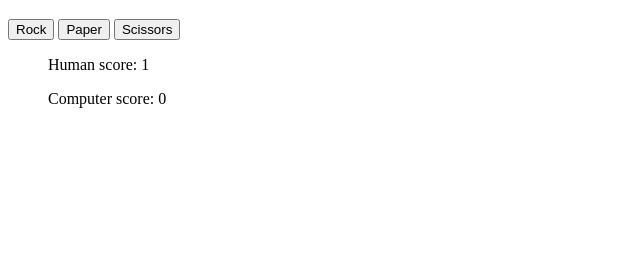
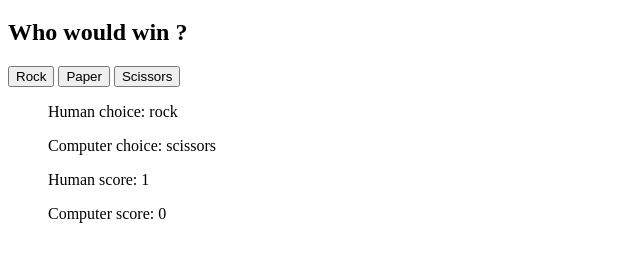
Before and after one commit to Huangphoux/odin-jankenpon, a plain HTML site: page index.html in a window 1280 px wide. Both pictures are taken after a click on the button "Rock". Shown: the part 61-322 px from the top of the page, without its empty margins (0-640 px from the left). Drawn offline with Linux system fonts and the light colour scheme.

Commit message:
Show both player's choice
My JS file is gonna be dumpster fire
to try to organize.

```diff
--- a/index.html
+++ b/index.html
@@ -9,11 +9,19 @@
     </head>
     <body>
         <h1>Jank & Pong!</h1>
-
+        <h2>Who would win ?</h2>
         <div class="choice">
             <button>Rock</button>
             <button>Paper</button>
             <button>Scissors</button>
+        </div>
+        <div>
+            <ul class="human-choice">
+                Human choice:
+            </ul>
+            <ul class="computer-choice">
+                Computer choice:
+            </ul>
         </div>
         <div>
             <ul class="human">
--- a/script.js
+++ b/script.js
@@ -70,11 +70,25 @@ computerSpan.textContent = computerScore;
 const computerItem = document.querySelector(".computer");
 computerItem.appendChild(computerSpan);
 
+const humanChoiceSpan = document.createElement("span");
+const humanChoiceItem = document.querySelector(".human-choice");
+humanChoiceItem.appendChild(humanChoiceSpan);
+
+const computerChoiceSpan = document.createElement("span");
+const computerChoiceItem = document.querySelector(".computer-choice");
+computerChoiceItem.appendChild(computerChoiceSpan);
+
+const showResult = document.createElement("h2");
+
 const buttons = document.querySelectorAll("button");
 buttons.forEach((button) => {
     button.addEventListener("click", () => {
         const playerChoice = button.textContent.toLowerCase();
-        playRound(playerChoice, getComputerChoice());
+        const computerChoice = getComputerChoice();
+        playRound(playerChoice, computerChoice);
+
+        humanChoiceSpan.textContent = playerChoice;
+        computerChoiceSpan.textContent = computerChoice;
 
         humanSpan.textContent = humanScore;
         computerSpan.textContent = computerScore;
```
